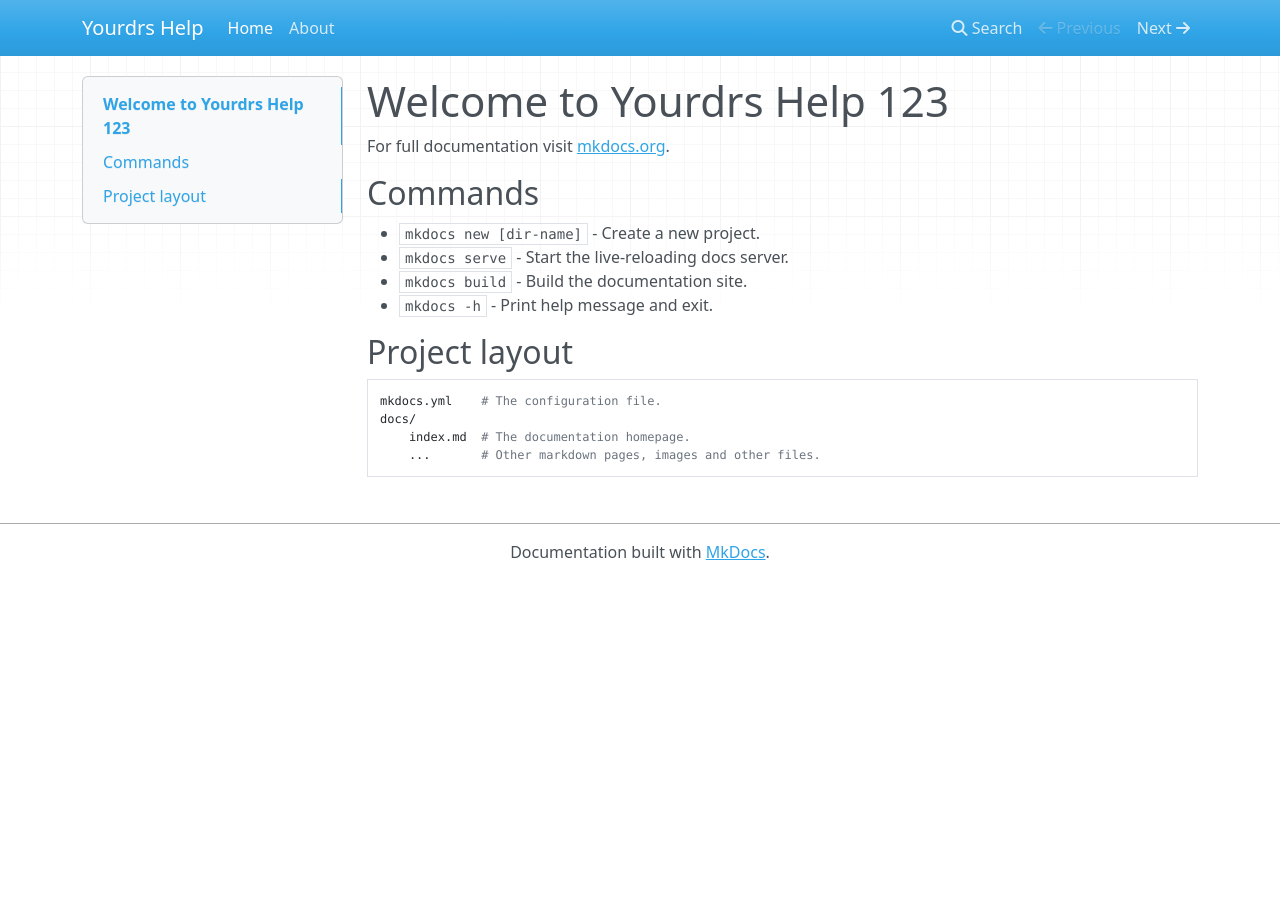
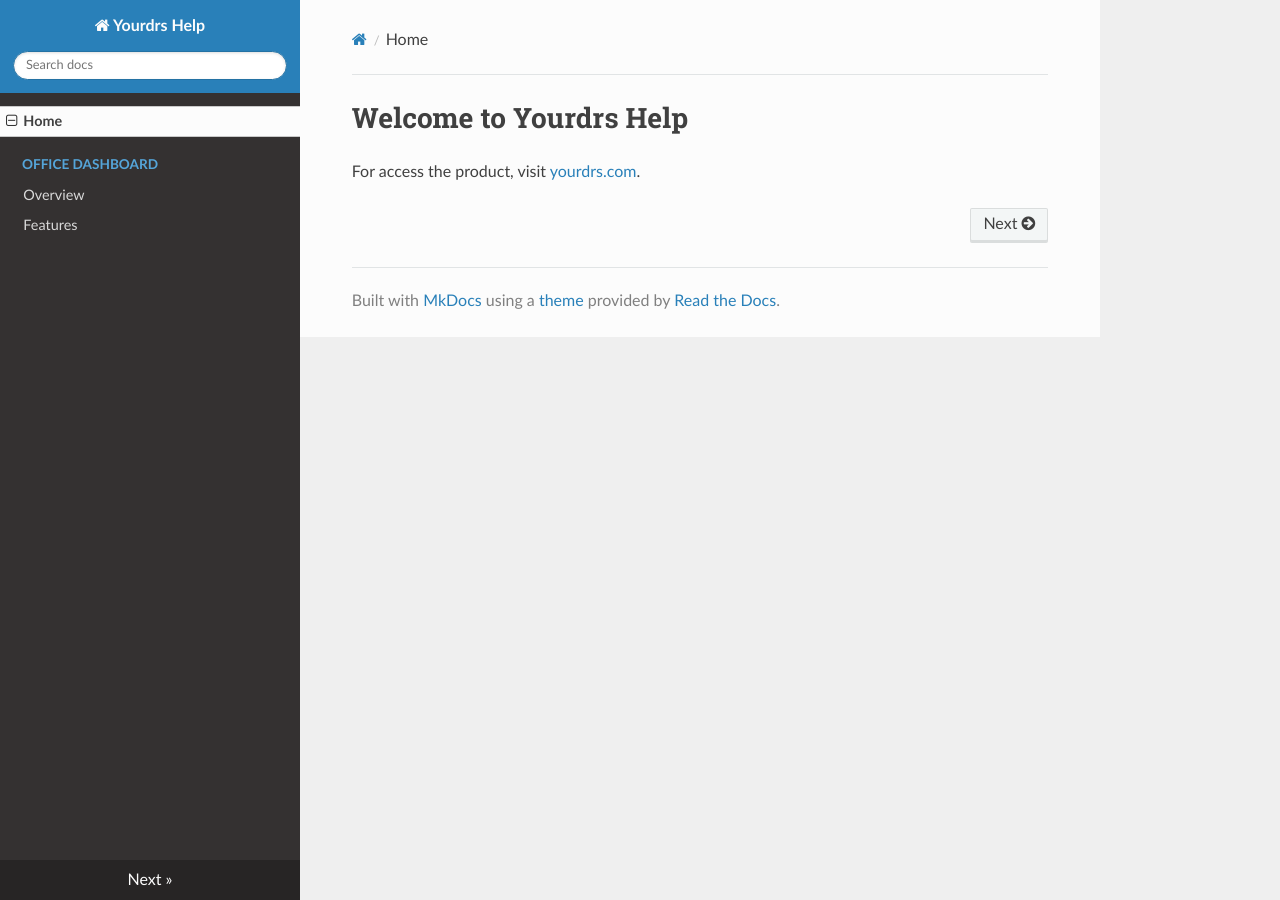
Before and after one commit to Skycliff-IT/yourdrs-helpdocs, an MkDocs documentation site: the page built from docs/index.md, in a window 1280 px wide. Built offline with MkDocs 1.6.1, drawn with Linux system fonts in a browser that asks for light colours; nearby versions of some CDN libraries.

Commit message:
Added Office Dashboard

```diff
--- a/docs/index.md
+++ b/docs/index.md
@@ -1,17 +1,3 @@
-# Welcome to Yourdrs Help 123
+# Welcome to Yourdrs Help
 
-For full documentation visit [mkdocs.org](https://www.mkdocs.org).
-
-## Commands
-
-* `mkdocs new [dir-name]` - Create a new project.
-* `mkdocs serve` - Start the live-reloading docs server.
-* `mkdocs build` - Build the documentation site.
-* `mkdocs -h` - Print help message and exit.
-
-## Project layout
-
-    mkdocs.yml    # The configuration file.
-    docs/
-        index.md  # The documentation homepage.
-        ...       # Other markdown pages, images and other files.
+For access the product, visit [yourdrs.com](https://www.yourdrs.com).
--- a/mkdocs.yml
+++ b/mkdocs.yml
@@ -4,4 +4,7 @@
 site_url: https://yourdrs.com/help
 nav:
   - Home: index.md
-  - About: about.md
+  - Office Dashboard:
+      - Overview: Office-Dashboard/Overview.md
+      - Features: Office-Dashboard/features.md
+theme: readthedocs
```
Also changed, not shown: docs/Office-Dashboard/Overview.md (added, +81 -0 lines), docs/Office-Dashboard/features.md (added), 1 other file.
